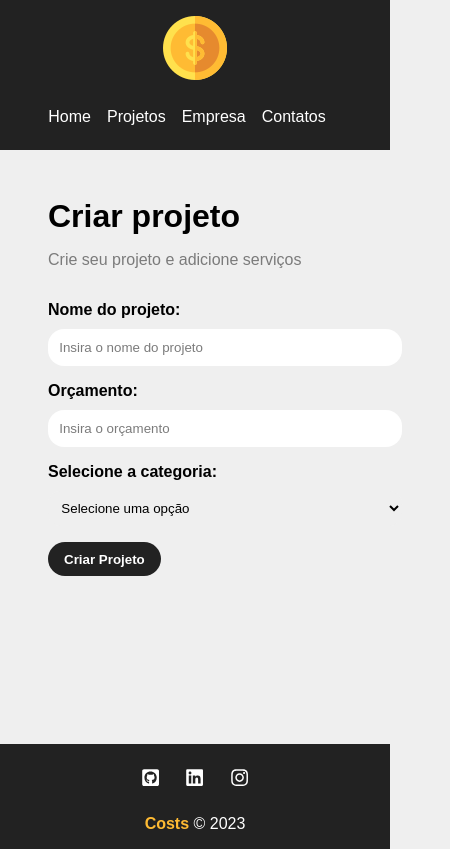
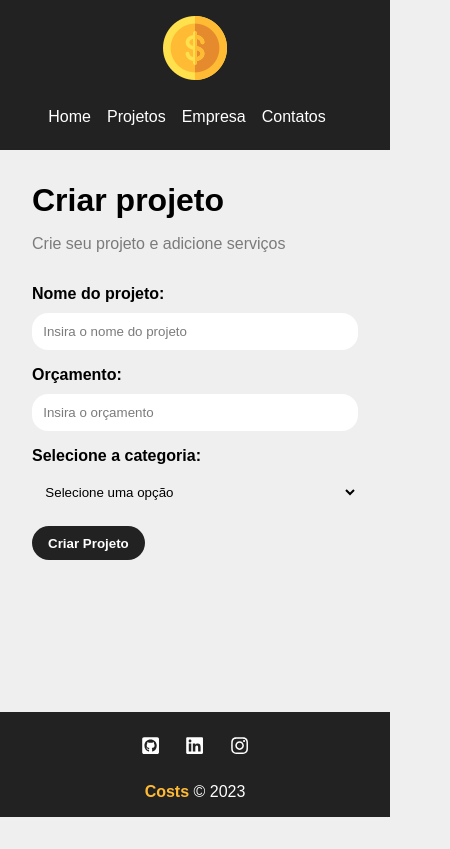
Before and after one commit to Adoniasfalcao/Costs, a React (Create React App) app: page /new-project in a window 390 px wide. Shown: the whole page, 450 px wide, since content can reach past the window. Built offline with nearby package versions, Linux system fonts and the light colour scheme; data requests are answered from the project's data file.

Commit message:
new Projects corrigido

```diff
--- a/src/components/pages/Pages style/NewProjects.module.css
+++ b/src/components/pages/Pages style/NewProjects.module.css
@@ -1,3 +1,4 @@
+/* Estilos padrão */
 .newproject_container {
   width: 450px;
   margin: 0 auto;
@@ -11,3 +12,11 @@
 .newproject_container p {
   color: #7b7b7b;
 }
+
+/* Estilos para telas menores, por exemplo, abaixo de 768px */
+@media screen and (max-width: 768px) {
+  .newproject_container {
+      width: 100%; /* Defina a largura para 100% para ocupar a largura total da tela */
+      padding: 2em; /* Reduza o espaço de preenchimento */
+  }
+}
```
Lines whose indentation alone changed are shown as unchanged.
